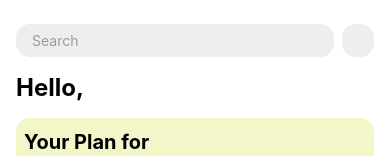
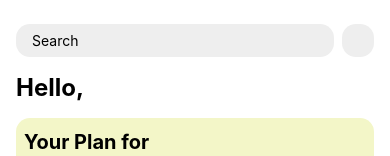
Before and after one commit to DavideMono/pills-reminder, a React Native app: screen /Home in a window 390 px wide. Shown: the top 156 px of the page. Built offline with nearby package versions, Linux system fonts and the light colour scheme; some icons are missing.

Commit message:
feat(input): add icon integration

```diff
--- a/src/components/Input.tsx
+++ b/src/components/Input.tsx
@@ -1,37 +1,74 @@
-import React, { VFC } from 'react'
-import { StyleProp, StyleSheet, TextInput, TextStyle } from 'react-native'
+import React, { useMemo, VFC } from 'react'
+import { StyleProp, StyleSheet, TextInput, TextStyle, View, ViewStyle } from 'react-native'
+import { FontAwesomeIcon, FontAwesomeIconStyle, Props as IconProps } from '@fortawesome/react-native-fontawesome'
 import { BACKGROUND_COLOR, BORDER_RADIUS, LIGHT_COLOR } from 'src/lib/constant'
 
 type Props = {
   value: string
   onChange: (nextValue: string) => void
   placeholder?: string
+  leftIcon?: IconProps['icon']
+  rightIcon?: IconProps['icon']
+  iconStyle?: FontAwesomeIconStyle
   style?: StyleProp<TextStyle>
 }
 
 const Input: VFC<Props> = (props) => {
+  const rootStyle = useMemo(() => {
+    const defaultStyle: StyleProp<ViewStyle> = [styles.root]
+    if (props.leftIcon) defaultStyle.push(styles.leftRootSpacer)
+    if (props.rightIcon) defaultStyle.push(styles.rightRootSpacer)
+    defaultStyle.push(props.style)
+    return defaultStyle
+  }, [props.leftIcon, props.rightIcon, props.style])
+
+  const inputStyle = useMemo(() => {
+    const defaultStyle: StyleProp<TextStyle> = [styles.input]
+    if (props.leftIcon) defaultStyle.push(styles.leftSpacer)
+    if (props.rightIcon) defaultStyle.push(styles.rightSpacer)
+    return defaultStyle
+  }, [props.leftIcon, props.rightIcon])
+
   return (
-    <TextInput
-      style={[styles.input, props.style]}
-      value={props.value}
-      onChangeText={props.onChange}
-      placeholder={props.placeholder}
-    />
+    <View style={rootStyle}>
+      {props.leftIcon && <FontAwesomeIcon style={props.iconStyle} icon={props.leftIcon} />}
+      <TextInput style={inputStyle} value={props.value} onChangeText={props.onChange} placeholder={props.placeholder} />
+      {props.rightIcon && <FontAwesomeIcon style={props.iconStyle} icon={props.rightIcon} />}
+    </View>
   )
 }
 
 const PADDING_X = 16
 const PADDING_Y = 8
+const ICON_SPACER = 8
 
 const styles = StyleSheet.create({
+  root: {
+    display: 'flex',
+    flexDirection: 'row',
+    alignItems: 'center',
+    backgroundColor: BACKGROUND_COLOR,
+    color: LIGHT_COLOR,
+    borderRadius: BORDER_RADIUS
+  },
   input: {
+    flex: 1,
     paddingTop: PADDING_Y,
     paddingBottom: PADDING_Y,
     paddingLeft: PADDING_X,
-    paddingRight: PADDING_X,
-    backgroundColor: BACKGROUND_COLOR,
-    color: LIGHT_COLOR,
-    borderRadius: BORDER_RADIUS
+    paddingRight: PADDING_X
+  },
+  leftRootSpacer: {
+    paddingLeft: ICON_SPACER
+  },
+  rightRootSpacer: {
+    paddingRight: ICON_SPACER
+  },
+  leftSpacer: {
+    marginLeft: ICON_SPACER
+  },
+  rightSpacer: {
+    marginRight: ICON_SPACER
   }
 })
 
```
